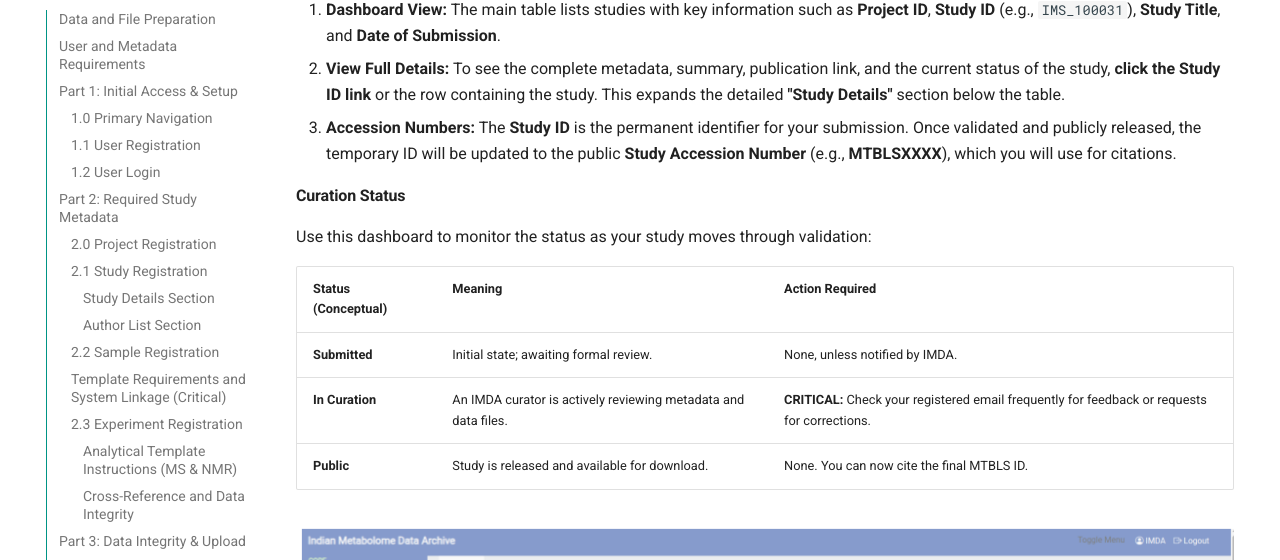
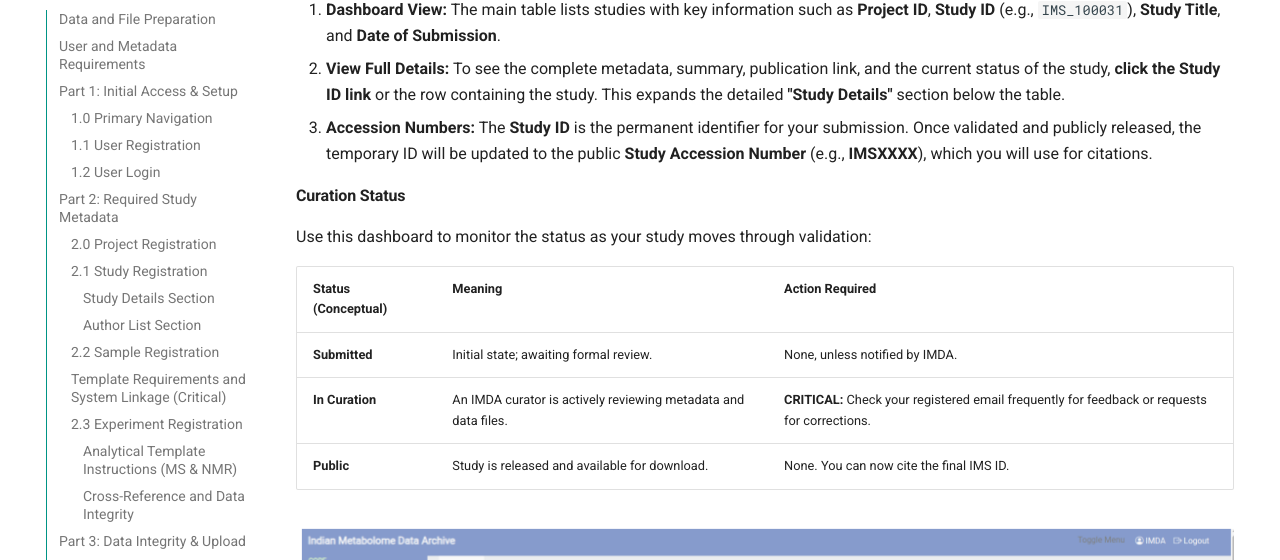
Before and after one commit to IMDAsupport/imda-submission-guide, an MkDocs documentation site: the page built from docs/index.md, in a window 1280 px wide and 900 px high, scrolled down 13346 px. Shown: the part 116-676 px from the top of the window. Built offline with MkDocs 1.6.1 and Material for MkDocs 9.7.7, drawn with Linux system fonts in a browser that asks for light colours; some of the changed text lies outside the part shown.

```diff
--- a/docs/index.md
+++ b/docs/index.md
@@ -252,7 +252,7 @@ After completing the data mapping (Part 3), your study enters the **Curation Pip
 
 1.  **Dashboard View:** The main table lists studies with key information such as **Project ID**, **Study ID** (e.g., `IMS_100031`), **Study Title**, and **Date of Submission**.
 2.  **View Full Details:** To see the complete metadata, summary, publication link, and the current status of the study, **click the Study ID link** or the row containing the study. This expands the detailed **"Study Details"** section below the table.
-3.  **Accession Numbers:** The **Study ID** is the permanent identifier for your submission. Once validated and publicly released, the temporary ID will be updated to the public **Study Accession Number** (e.g., **MTBLSXXXX**), which you will use for citations.
+3.  **Accession Numbers:** The **Study ID** is the permanent identifier for your submission. Once validated and publicly released, the temporary ID will be updated to the public **Study Accession Number** (e.g., **IMSXXXX**), which you will use for citations.
 
 #### Curation Status
 
@@ -262,7 +262,7 @@ Use this dashboard to monitor the status as your study moves through validation:
 | :--- | :--- | :--- |
 | **Submitted** | Initial state; awaiting formal review. | None, unless notified by IMDA. |
 | **In Curation** | An IMDA curator is actively reviewing metadata and data files. | **CRITICAL:** Check your registered email frequently for feedback or requests for corrections. |
-| **Public** | Study is released and available for download. | None. You can now cite the final MTBLS ID. |
+| **Public** | Study is released and available for download. | None. You can now cite the final IMS ID. |
 
 
 ![Image Description Goes Here](assets/img/14.png)
```
Also changed, not shown: other parts of docs/index.md (+1 -1 lines).
